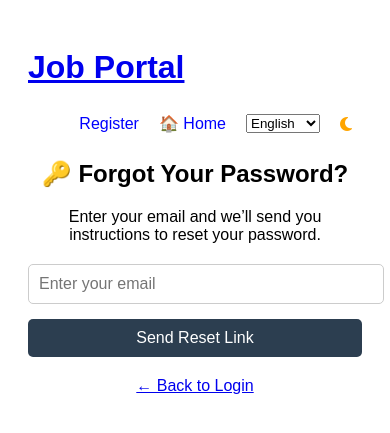
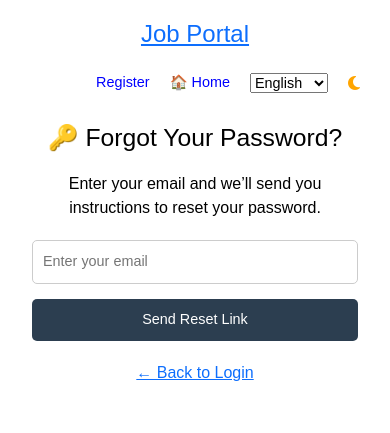
Before and after one commit to Ibrahim-ux955/job-portal, a Flask app: page /forgot_password in a window 390 px wide. Shown: the top 433 px of the page. Run offline with Flask 3, Linux system fonts and the light colour scheme; some libraries are stand-ins or nearby versions.

Commit message:
Updated responsive styles

```diff
--- a/templates/base.html
+++ b/templates/base.html
@@ -2,6 +2,10 @@
 <html lang="en">
 <head>
     <title>Job Portal</title>
+    <meta name="viewport" content="width=device-width, initial-scale=1.0">
+    <!-- ✅ Bootstrap CSS -->
+    <link href="https://cdn.jsdelivr.net/npm/bootstrap@5.3.0/dist/css/bootstrap.min.css" rel="stylesheet">
+
     <link rel="stylesheet" href="{{ url_for('static', filename='style.css') }}">
     <script>
         // Set dark mode before content loads to avoid white flash
@@ -9,7 +13,42 @@
             document.documentElement.classList.add('dark-mode');
         }
     </script>
+
     <style>
+        /* ✅ Responsive layout adjustments */
+        h1 {
+            font-size: 2rem;
+            word-break: break-word;
+        }
+
+        @media (max-width: 576px) {
+            h1 {
+                font-size: 1.5rem;
+            }
+
+            nav {
+                gap: 6px;
+            }
+
+            nav a, nav span {
+                font-size: 0.9rem;
+            }
+
+            select, button, input, textarea {
+                font-size: 0.9rem;
+            }
+
+            header {
+                flex-direction: column;
+                align-items: flex-start;
+                gap: 10px;
+            }
+
+            body {
+                padding: 10px;
+            }
+        }
+
         body {
             font-family: Arial, sans-serif;
             padding: 20px;
@@ -17,8 +56,6 @@
             color: var(--text);
             transition: background 0.3s, color 0.3s;
         }
-
-
 
         :root {
             --bg: #fff;
@@ -51,13 +88,10 @@
             margin-left: auto;
         }
 
-
-
         #darkModeToggle i {
             color: orange;
             font-size: 18px;
         }
-
 
         header {
             margin-bottom: 20px;
@@ -66,7 +100,6 @@ header {
             align-items: center;
             flex-wrap: wrap;
         }
-
 
         nav a {
             margin-right: 10px;
@@ -97,7 +130,6 @@ header {
             font-size: 1em;
         }
 
-
         .alert {
             padding: 10px;
             margin-bottom: 15px;
@@ -121,7 +153,13 @@ header {
             color: #0c5460;
             border: 1px solid #bee5eb;
         }
+
+        img {
+            max-width: 100%;
+            height: auto;
+        }
     </style>
+
 </head>
 <body>
     <header>
@@ -164,8 +202,9 @@ header {
 
     </header>
 
-    <main>
-        <!-- ✅ Flash messages block -->
+    <main class="container-fluid mt-4">
+        <div class="row justify-content-center">
+          <div class="col-12 col-md-10 col-lg-8">
             {% with messages = get_flashed_messages(with_categories=true) %}
               {% if messages %}
                 {% for category, message in messages %}
@@ -175,7 +214,11 @@ header {
             {% endwith %}
 
             {% block content %}{% endblock %}
+          </div>
+        </div>
       </main>
+
+
 
     <!-- Font Awesome for icons -->
     <script src="https://kit.fontawesome.com/a076d05399.js" crossorigin="anonymous"></script>
```
Lines whose indentation alone changed are shown as unchanged.
